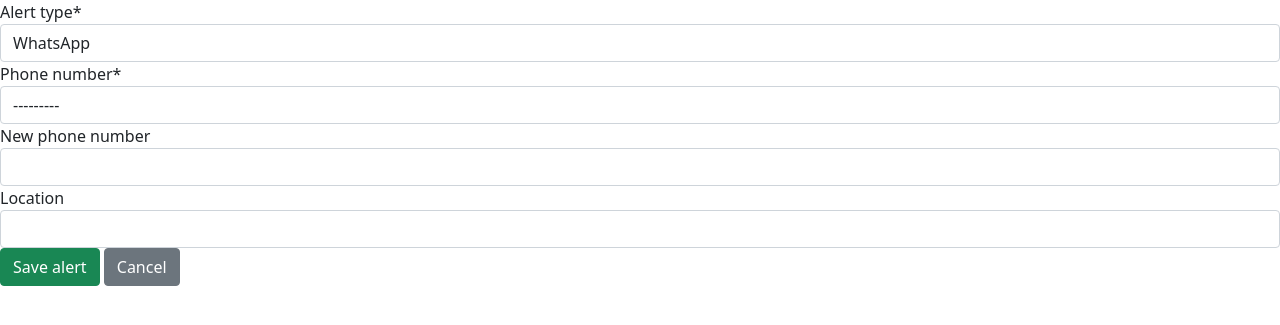
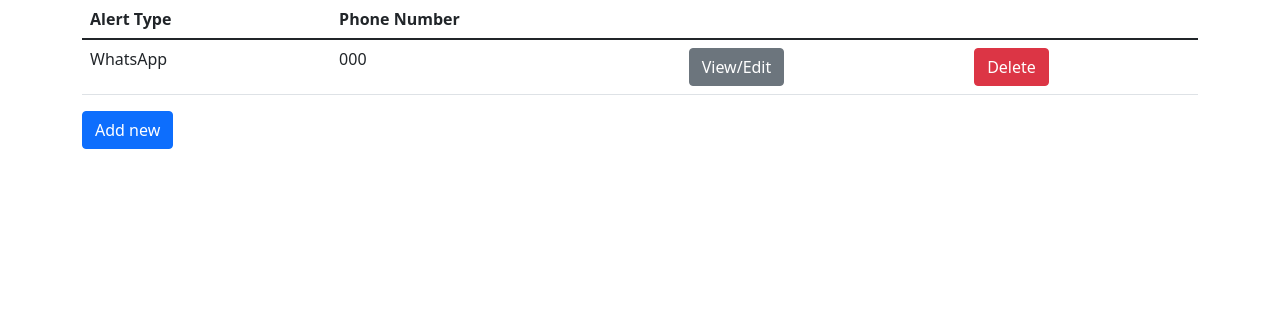
Before and after one commit to DurhamARC/ManyFEWS, a Django app: page /alerts in a window 1280 px wide. Shown: the part 98-423 px from the top of the page. Run offline with Django 4.2, Linux system fonts and the light colour scheme; a user stored in the database is signed in; tables that the repository leaves empty hold one stand-in row (values such as "Sample post"); parts of the project's set-up code (start-up, migrations or seed data) failed here and were passed over; some libraries are stand-ins or nearby versions.

Commit message:
Allow editing/deletion of alerts

```diff
--- a/manyfews/webapp/assets/sass/main.scss
+++ b/manyfews/webapp/assets/sass/main.scss
@@ -149,4 +149,8 @@
     }
   }
 
+  .django-leaflet-raw-textarea ~ .invalid-feedback {
+    display: block;
+  }
+
 }
--- a/manyfews/webapp/forms.py
+++ b/manyfews/webapp/forms.py
@@ -1,4 +1,4 @@
-from django.forms import ModelChoiceField, ModelForm
+from django.forms import ModelChoiceField, ModelForm, ValidationError
 from leaflet.forms.fields import PolygonField
 from phonenumber_field.formfields import PhoneNumberField
 
@@ -22,19 +22,26 @@
         self.user = kwargs.pop("user", None)
         super().__init__(*args, **kwargs)
         self.fields["phone_number"] = PhoneNumberChoiceField(
-            queryset=UserPhoneNumber.objects.filter(user=self.user)
+            queryset=UserPhoneNumber.objects.filter(user=self.user), required=False
         )
+
+    def clean_new_phone_number(self):
+        existing_number = self.cleaned_data["phone_number"]
+        if existing_number:
+            return None
+        else:
+            new_number = self.cleaned_data["new_phone_number"]
+            if not new_number:
+                raise ValidationError(
+                    "You must provide a new phone number or choose an existing one."
+                )
+            return new_number
 
     def save(self, commit=True):
         user_alert = super().save(commit=False)
         user_alert.user = self.user
         if not user_alert.phone_number_id:
             new_number = self.cleaned_data["new_phone_number"]
-            if not new_number:
-                raise ValidationError(
-                    "You must provide a new phone number or choose an existing one."
-                )
-
             user_phone_number, created = UserPhoneNumber.objects.get_or_create(
                 user=self.user, phone_number=self.cleaned_data["new_phone_number"]
             )
--- a/manyfews/webapp/models.py
+++ b/manyfews/webapp/models.py
@@ -32,7 +32,3 @@
         UserPhoneNumber, blank=True, on_delete=models.CASCADE
     )
     location = models.PolygonField()
-
-    def get_alert_type():
-        # Get value from choices enum
-        return AlertType[self.alert_type]
--- a/manyfews/webapp/templates/webapp/alerts.html
+++ b/manyfews/webapp/templates/webapp/alerts.html
@@ -3,13 +3,77 @@
 {% load crispy_forms_tags %}
 
 {% block content %}
+
+<div class=container>
+  <table class="table">
+    <thead>
+      <tr>
+        <th scope="col">Alert Type</th>
+        <th scope="col">Phone Number</th>
+        <th scope="col"></th>
+        <th scope="col"></th>
+      </tr>
+    </thead>
+    <tbody>
+      {% for alert in alerts %}
+        <tr>
+          <td>{{ alert.alert_type }}</td>
+          <td>{{ alert.phone_number.phone_number }}</td>
+          <td>
+            <a href="{% url 'alerts' %}/edit/{{ alert.id }}" class="btn btn-secondary">View/Edit</a>
+          </td>
+          <td>
+            <button type="button" class="btn btn-danger" data-bs-toggle="modal" data-bs-target="#delete-modal" data-bs-delete-id="{{ alert.id }}">
+              Delete
+            </button>
+          </td>
+        </tr>
+      {% endfor %}
+    </tbody>
+  </table>
+  <button class="btn btn-primary" type="button" data-bs-toggle="collapse" data-bs-target="#edit-alert" aria-expanded="false" aria-controls="editAlert">
+    Add new
+  </button>
+
+  <div {% if not edit %}class="collapse" {% endif %}id="edit-alert">
     <form method="post">
       {% csrf_token %}
       {{ form|crispy }}
 
       <div class="form-group">
         <input type="submit" class="btn btn-success" value="Save alert" id="save-alert">
-    <a href="{% url 'index' %}" class="btn btn-secondary">Cancel</a>
+        <a href="{% url 'alerts' %}" class="btn btn-secondary">Cancel</a>
       </div>
     </form>
+  </div>
+
+</div>
+
+<!-- Modal -->
+<div class="modal" id="delete-modal" tabindex="-1">
+  <div class="modal-dialog">
+    <div class="modal-content">
+      <div class="modal-header">
+        <h5 class="modal-title">Delete alert?</h5>
+        <button type="button" class="btn-close" data-bs-dismiss="modal" aria-label="Close"></button>
+      </div>
+      <div class="modal-body">
+        <p>Are you sure you want to delete this alert?</p>
+      </div>
+      <div class="modal-footer">
+          <a href="{% url 'alerts' %}/delete/{{ alert.id }}" id="delete-link" class="btn btn-danger">Delete</a>
+          <button type="button" class="btn btn-secondary" data-bs-dismiss="modal">Cancel</button>
+      </div>
+    </div>
+  </div>
+</div>
+<script type="text/javascript">
+  var deleteModal = document.getElementById('delete-modal')
+  deleteModal.addEventListener('show.bs.modal', function (event) {
+    var button = event.relatedTarget;
+    var alert_id = button.getAttribute('data-bs-delete-id')
+    var deleteLink = deleteModal.querySelector('#delete-link');
+    deleteLink.href = "{% url 'alerts' %}/delete/" + alert_id;
+  })
+</script>
 {% endblock content %}
--- a/manyfews/webapp/urls.py
+++ b/manyfews/webapp/urls.py
@@ -1,4 +1,4 @@
-from django.urls import path, register_converter
+from django.urls import path, re_path, register_converter
 
 from . import views, converters
 
@@ -11,5 +11,9 @@
         views.depth_predictions,
         name="depths",
     ),
-    path("alerts", views.alerts, name="alerts"),
+    re_path(
+        r"^alerts/?((?P<action>(delete)|(edit))/(?P<id>[0-9]+))?$",
+        views.alerts,
+        name="alerts",
+    ),
 ]
--- a/manyfews/webapp/views.py
+++ b/manyfews/webapp/views.py
@@ -82,15 +82,56 @@
 
 
 @login_required
-def alerts(request):
+def alerts(request, action=None, id=None):
+    current_alert = None
+    edit_mode = False
     if request.method == "POST":
-        form = UserAlertForm(request.POST, user=request.user)
+        if id:
+            current_alert = UserAlert.objects.get(user=request.user, id=id)
+        form = UserAlertForm(request.POST, user=request.user, instance=current_alert)
         if form.is_valid():
             form.save()
+            # Reset form if successful
+            form = UserAlertForm(user=request.user)
+            action = None
+        else:
+            edit_mode = True
+
     else:
-        form = UserAlertForm(user=request.user)
+        if id and action in ("edit", "delete"):
+            current_alert = UserAlert.objects.get(user=request.user, id=id)
+
+        if current_alert and action == "edit":
+            form = UserAlertForm(user=request.user, instance=current_alert)
+            edit_mode = True
+        else:
+            if current_alert and action == "delete":
+                current_alert.delete()
+
+            form = UserAlertForm(user=request.user)
+
+    alert_objs = UserAlert.objects.filter(user=request.user).all()
+    alerts = [
+        {
+            "id": a.id,
+            "alert_type": a.get_alert_type_display(),
+            "phone_number": a.phone_number,
+        }
+        for a in alert_objs
+    ]
+
+    if form.errors.get("location"):
+        form.errors["location"][0] += " Use the toolbox to select an area on the map."
 
     template = loader.get_template("webapp/alerts.html")
     return HttpResponse(
-        template.render({"form": form, "mapApiKey": settings.MAP_API_TOKEN}, request)
+        template.render(
+            {
+                "form": form,
+                "mapApiKey": settings.MAP_API_TOKEN,
+                "alerts": alerts,
+                "edit": edit_mode,
+            },
+            request,
+        )
     )
```
Also changed, not shown: manyfews/webapp/static/index-bundle.js. Lines whose indentation alone changed are shown as unchanged.
